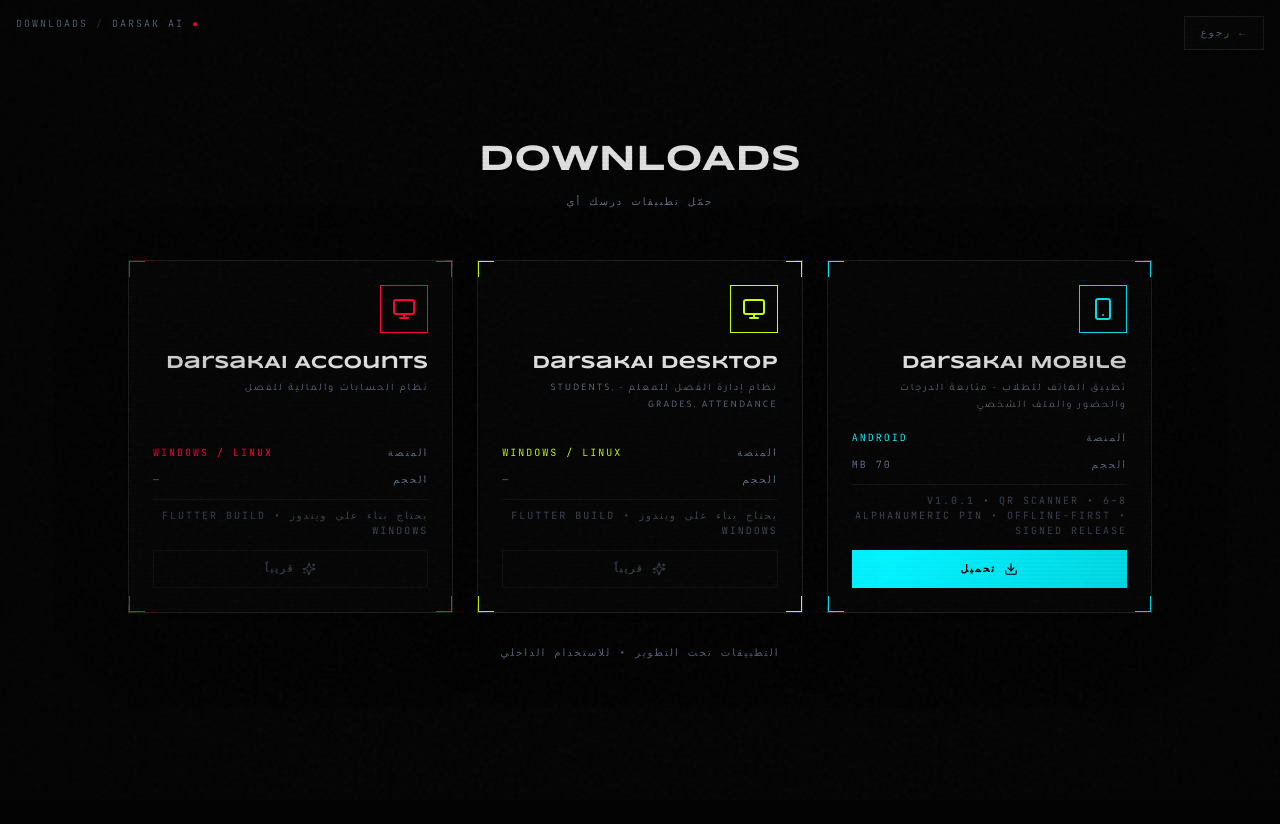
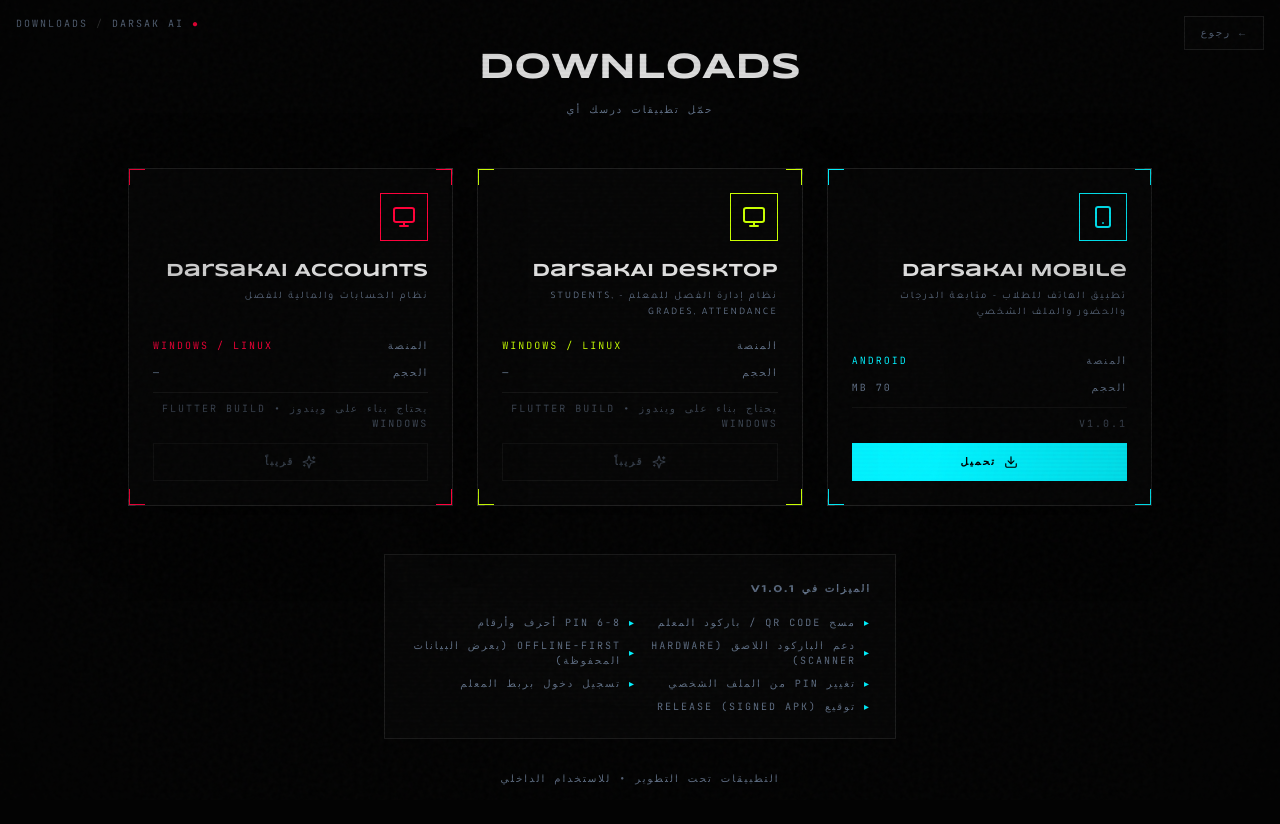
Before and after one commit to rootkali-cmd/Darsak-ai, a Next.js app in the folder web-portal/: page /download in a window 1280 px wide. Shown: the top 824 px of the page. Before the commit the page ends 800 px from the top, so only its background shows below. Built offline with nearby package versions, Linux system fonts and the light colour scheme.

Commit message:
Fix barcode parsing (hardware scanner URI), add features list to download page, update APK

```diff
--- a/web-portal/src/app/download/page.tsx
+++ b/web-portal/src/app/download/page.tsx
@@ -16,7 +16,7 @@
     fileName: 'DarsakAI.apk',
     size: '70 MB',
     platform: 'Android',
-    note: 'v1.0.1 • QR scanner • 6-8 alphanumeric PIN • Offline-first • Signed release',
+    note: 'v1.0.1',
   },
   {
     id: 'desktop',
@@ -42,6 +42,16 @@
     platform: 'Windows / Linux',
     note: 'يحتاج بناء على ويندوز • flutter build windows',
   },
+]
+
+const features = [
+  { ar: 'مسح QR Code / باركود المعلم', en: 'QR & barcode scanner' },
+  { ar: 'PIN 6-8 أحرف وأرقام', en: '6-8 alphanumeric PIN' },
+  { ar: 'دعم الباركود اللاصق (Hardware Scanner)', en: 'Hardware barcode scanner support' },
+  { ar: 'Offline-first (يعرض البيانات المحفوظة)', en: 'Offline-first (cached data)' },
+  { ar: 'تغيير PIN من الملف الشخصي', en: 'Change PIN from profile' },
+  { ar: 'تسجيل دخول بربط المعلم', en: 'Teacher-linked login flow' },
+  { ar: 'توقيع release (Signed APK)', en: 'Signed release APK' },
 ]
 
 export default function DownloadPage() {
@@ -180,6 +190,36 @@
           ))}
         </div>
 
+        {/* Features / Changelog */}
+        <motion.div
+          initial={{ opacity: 0, y: 20 }}
+          animate={{ opacity: 1, y: 0 }}
+          transition={{ delay: 0.8 }}
+          className="mt-12 max-w-lg mx-auto"
+        >
+          <div
+            className="p-6"
+            style={{
+              background: 'var(--card-bg)',
+              border: '1px solid var(--border)',
+            }}
+          >
+            <h3 className="text-sm font-bold mb-4 hud-text" style={{ fontFamily: 'var(--font-display)' }}>
+              {isAr ? 'الميزات في v1.0.1' : 'v1.0.1 FEATURES'}
+            </h3>
+            <div className="grid grid-cols-1 sm:grid-cols-2 gap-2">
+              {features.map((f, i) => (
+                <div key={i} className="flex items-center gap-2 text-[10px] hud-text">
+                  <span className="text-[var(--accent-2)]">▸</span>
+                  <span className="text-[var(--text-muted)]">
+                    {isAr ? f.ar : f.en}
+                  </span>
+                </div>
+              ))}
+            </div>
+          </div>
+        </motion.div>
+
         {/* Info note */}
         <motion.p
           initial={{ opacity: 0 }}
```
Also changed, not shown: 2 other files (tests, documents, lock files or other folders).
